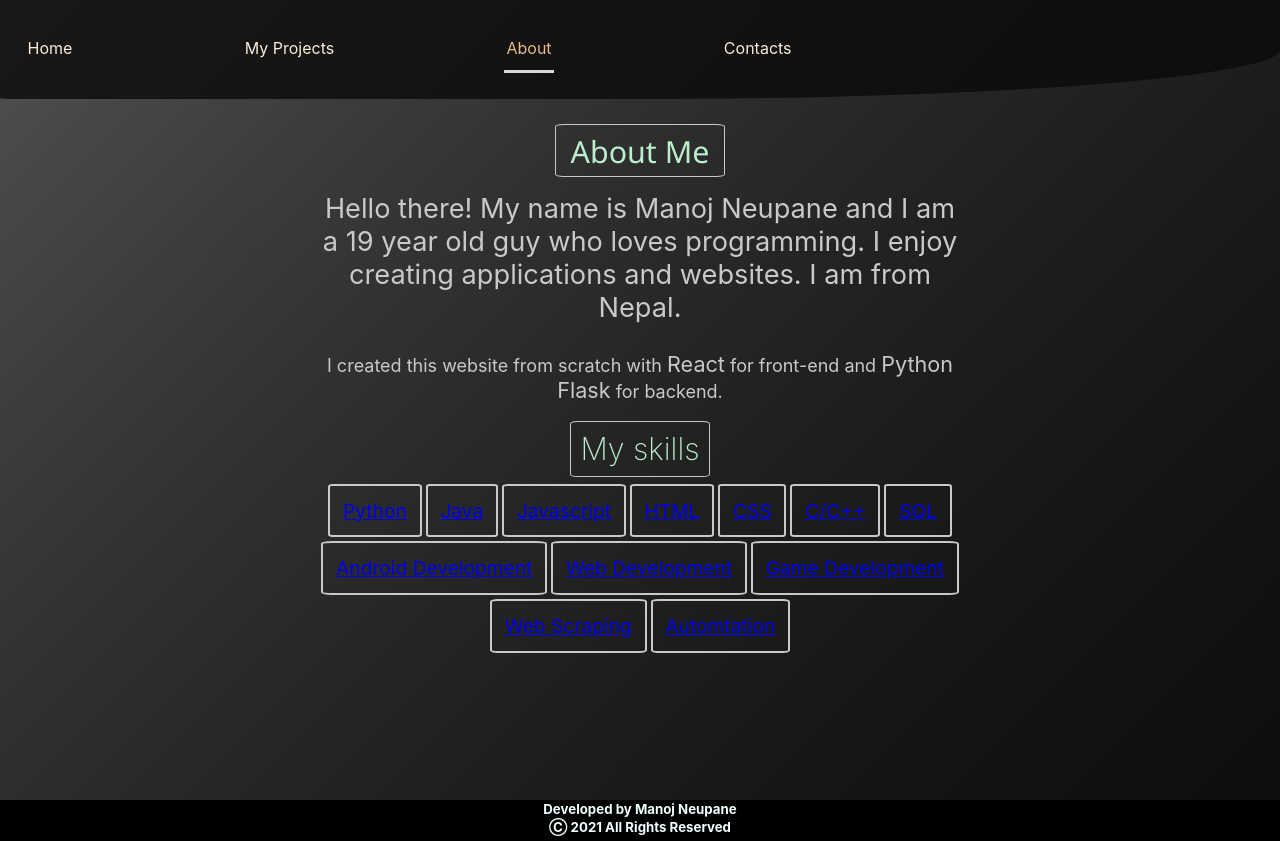
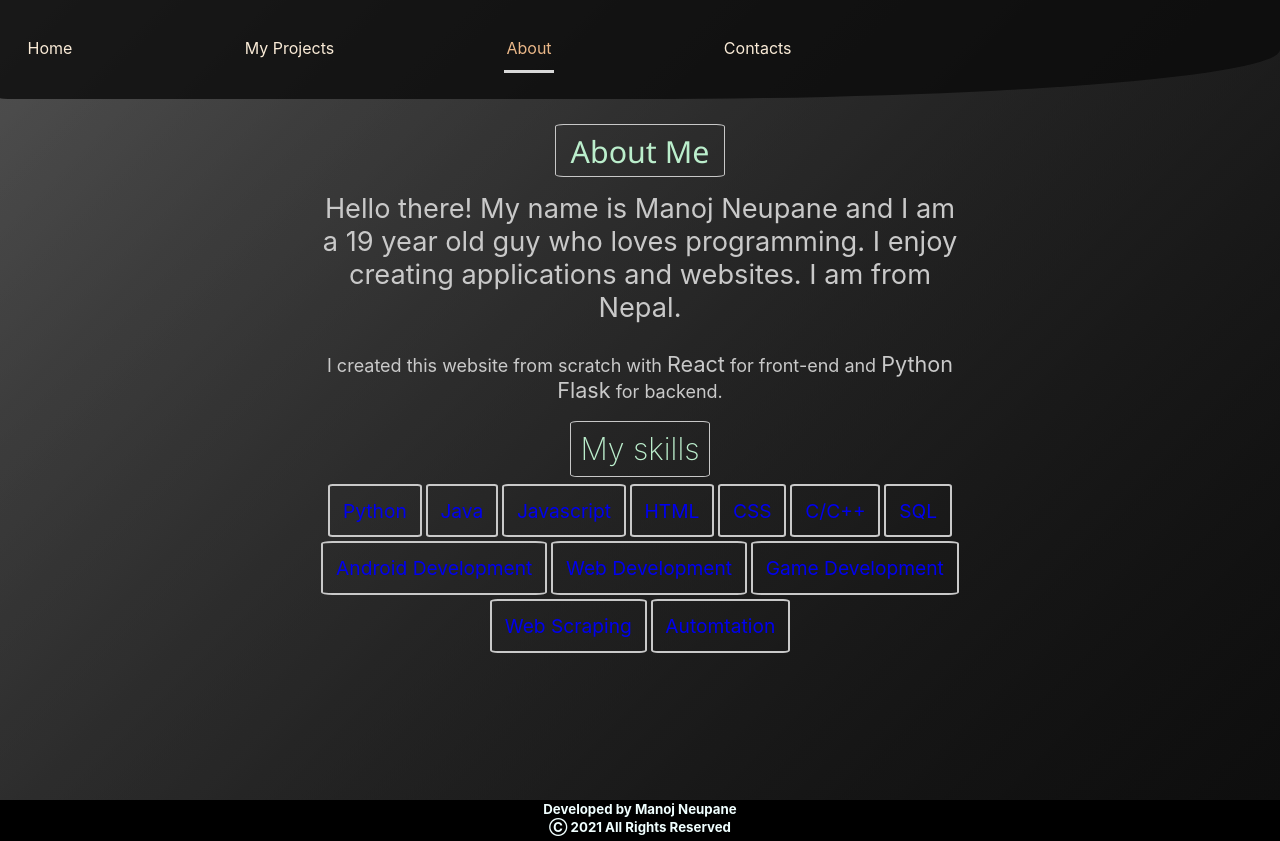
Before and after one commit to Manpane/Man-Tech, a React (Create React App) app: page / in a window 1280 px wide. Both pictures are taken after a click on the element "About". Built offline with nearby package versions, Linux system fonts and the light colour scheme.

Commit message:
styled skill links

```diff
--- a/src/App.css
+++ b/src/App.css
@@ -179,6 +179,9 @@ body{
   background-color: rgba(200, 200, 200, 1);
   border-color: rgba(10,10,10,0);
   color: black;
+}
+.skill a{
+  text-decoration:none;
 }
 .home-feed-container{
   align-items: center;
```
